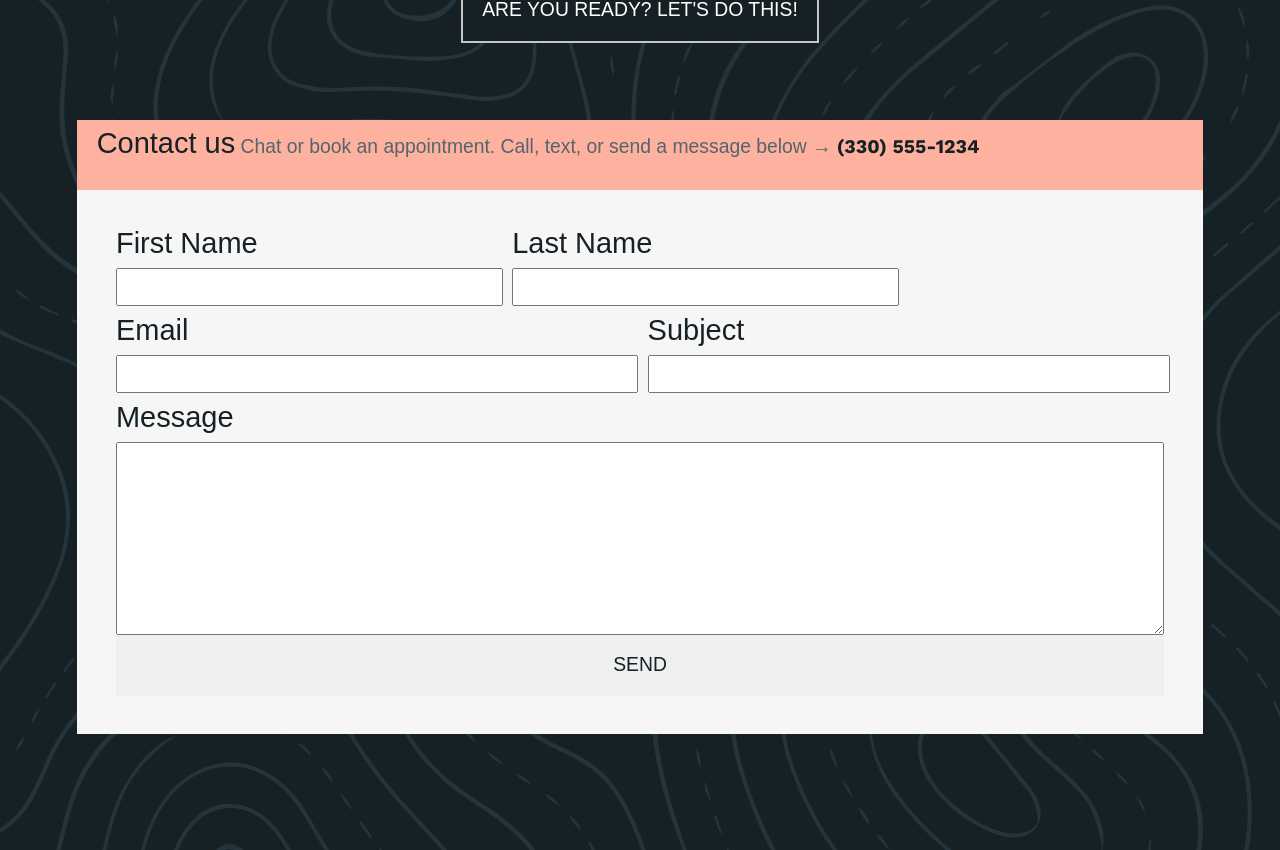
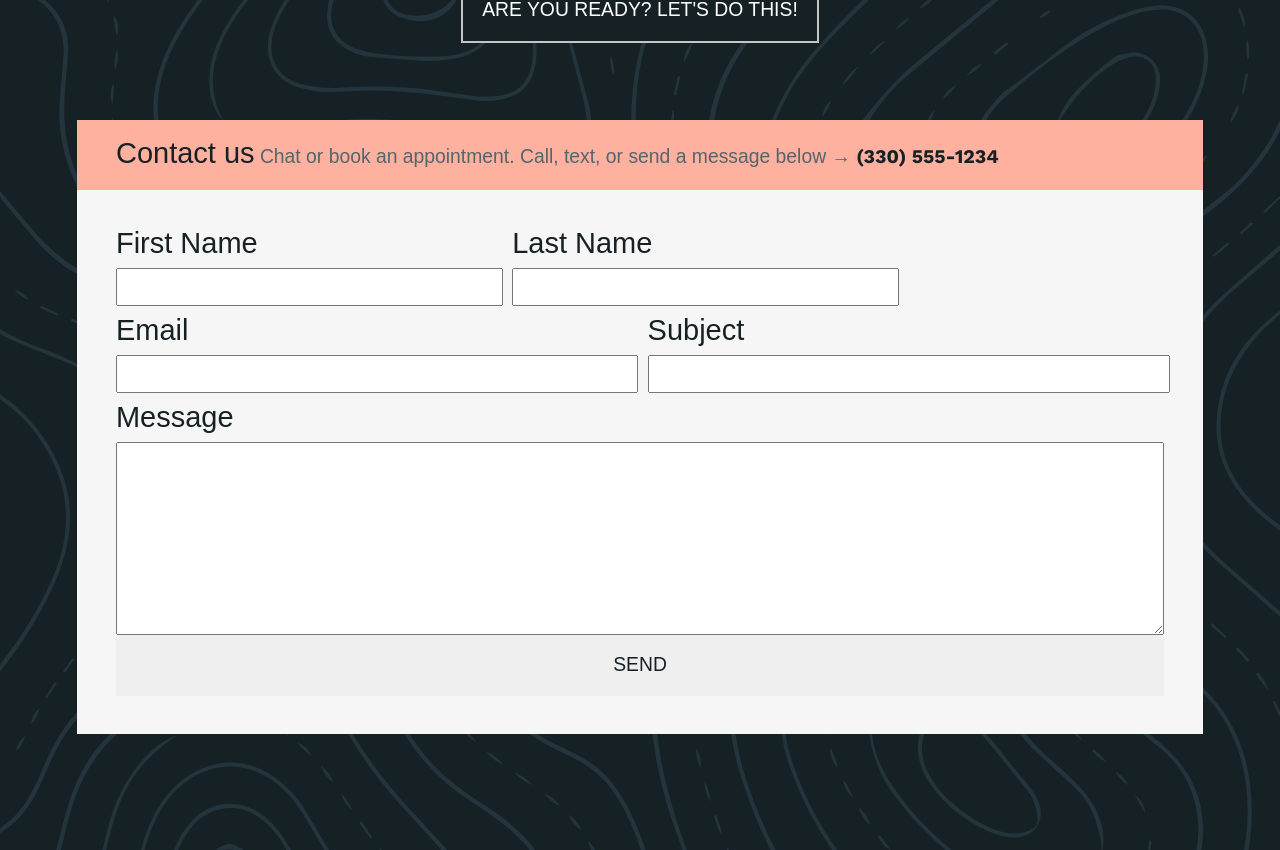
Before and after one commit to joshua-levan/hsc, a React (Vite) app: page / in a window 1280 px wide. Shown: the part 3860-4710 px from the top of the page. Built offline with nearby package versions, Linux system fonts and the light colour scheme; a web font is replaced by a local one.

Commit message:
adjust contact top bar

```diff
--- a/src/components/pricing/Pricing.css
+++ b/src/components/pricing/Pricing.css
@@ -81,9 +81,12 @@
 }
 .pricing .contact-form .contact-header {
   background-color: #FEB19E;
-  padding: 0.25rem 0.5rem;
+  padding: 0.5rem 1rem;
   display: flex;
   align-items: center;
+}
+.pricing .contact-form .contact-header h3 {
+  margin: 0;
 }
 .pricing .contact-form .contact-header .phone-number {
   color: #162126;
--- a/src/components/pricing/Pricing.scss
+++ b/src/components/pricing/Pricing.scss
@@ -84,9 +84,12 @@
         flex-direction: column;
         .contact-header{
             background-color: $pink;
-            padding: 0.25rem 0.5rem;
+            padding: 0.5rem 1rem;
             display: flex;
             align-items: center;
+            h3 {
+                margin: 0;
+            }
             .phone-number {
                 color: $black;
                 text-decoration: none;
```
Also changed, not shown: 1 other file (tests, documents, lock files or other folders).
